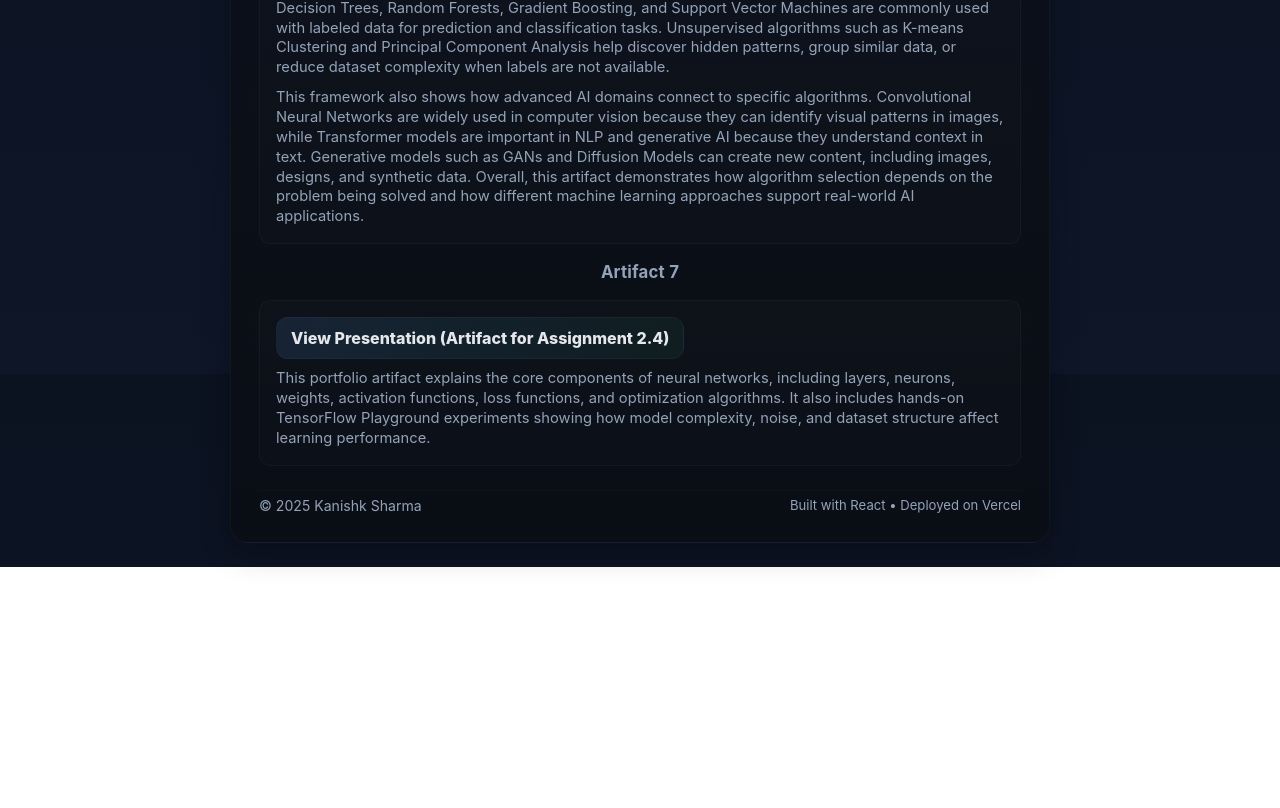
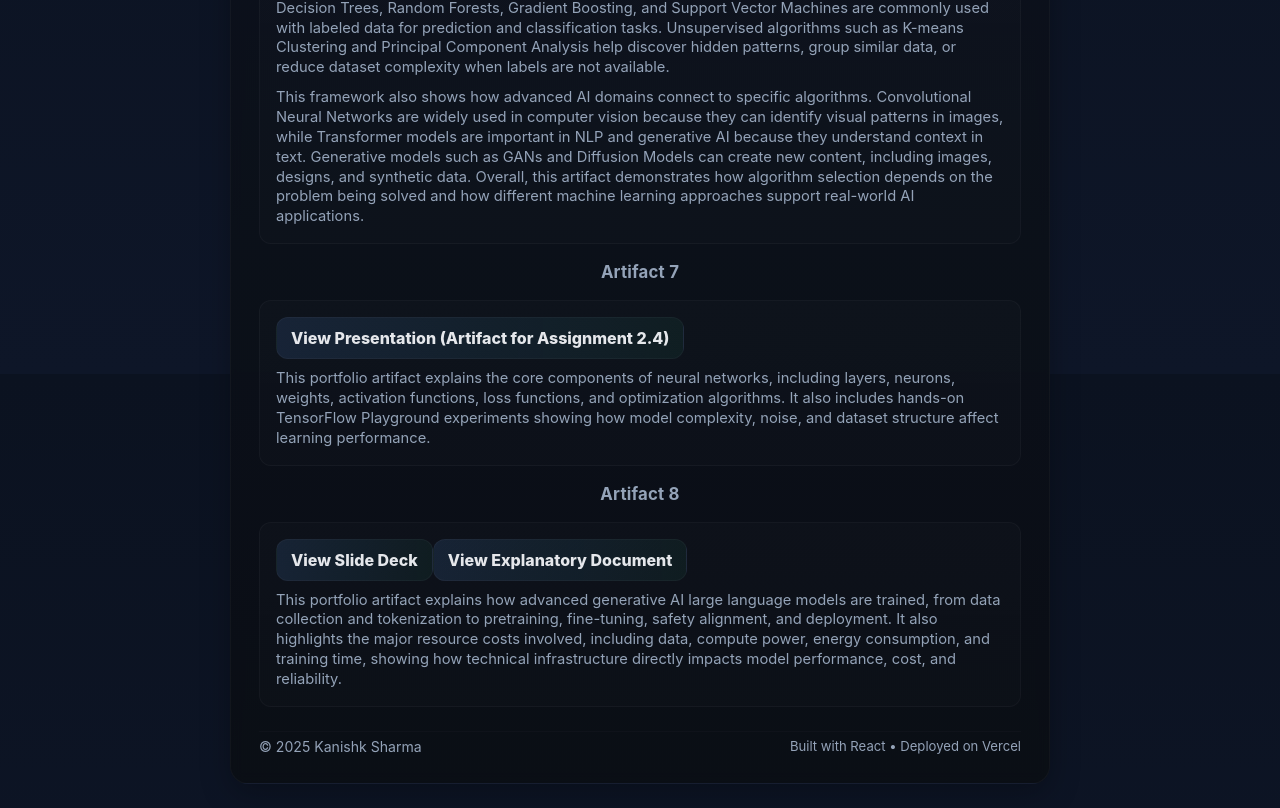
Before and after one commit to KanishkSharma7/Assignment1.6_Submission, a JavaScript app in the folder client/: page / in a window 1280 px wide. Shown: the part 2026-2834 px from the top of the page. Before the commit the page ends 2593 px from the top, so only its background shows below. Built offline with nearby package versions, Linux system fonts and the light colour scheme; the HTML template or start-up script is replaced by a standard one.

Commit message:
Added artifact 8

```diff
--- a/client/src/App.js
+++ b/client/src/App.js
@@ -194,6 +194,32 @@ export default function App() {
           </p>
         </div>
 
+        <h2 className="artifact-title">Artifact 8</h2>
+        <div className="deliverable">
+          <div className="deliverable-row">
+            <a
+              className="btn deliverable-btn"
+              href="https://docs.google.com/presentation/d/1SY1ZehbuqLl0f6SSPgEMWaMeu1o3oxkWkFOe5U_zwUA/edit?usp=sharing"
+              target="_blank"
+              rel="noreferrer"
+            >
+              View Slide Deck
+            </a>
+            <a
+              className="btn deliverable-btn"
+              href="https://docs.google.com/document/d/1TclcOyYYwmROGXCAUTxMmRCii6YdXru_0itzQc3gU2A/edit?usp=sharing"
+              target="_blank"
+              rel="noreferrer"
+            >
+              View Explanatory Document
+            </a>
+          </div>
+
+          <p className="deliverable-desc">
+            This portfolio artifact explains how advanced generative AI large language models are trained, from data collection and tokenization to pretraining, fine-tuning, safety alignment, and deployment. It also highlights the major resource costs involved, including data, compute power, energy consumption, and training time, showing how technical infrastructure directly impacts model performance, cost, and reliability.
+          </p>
+        </div>
+
         {/* FOOTER */}
         <footer className="footer">
           <div>© {new Date().getFullYear()} {PROFILE.name}</div>
```
